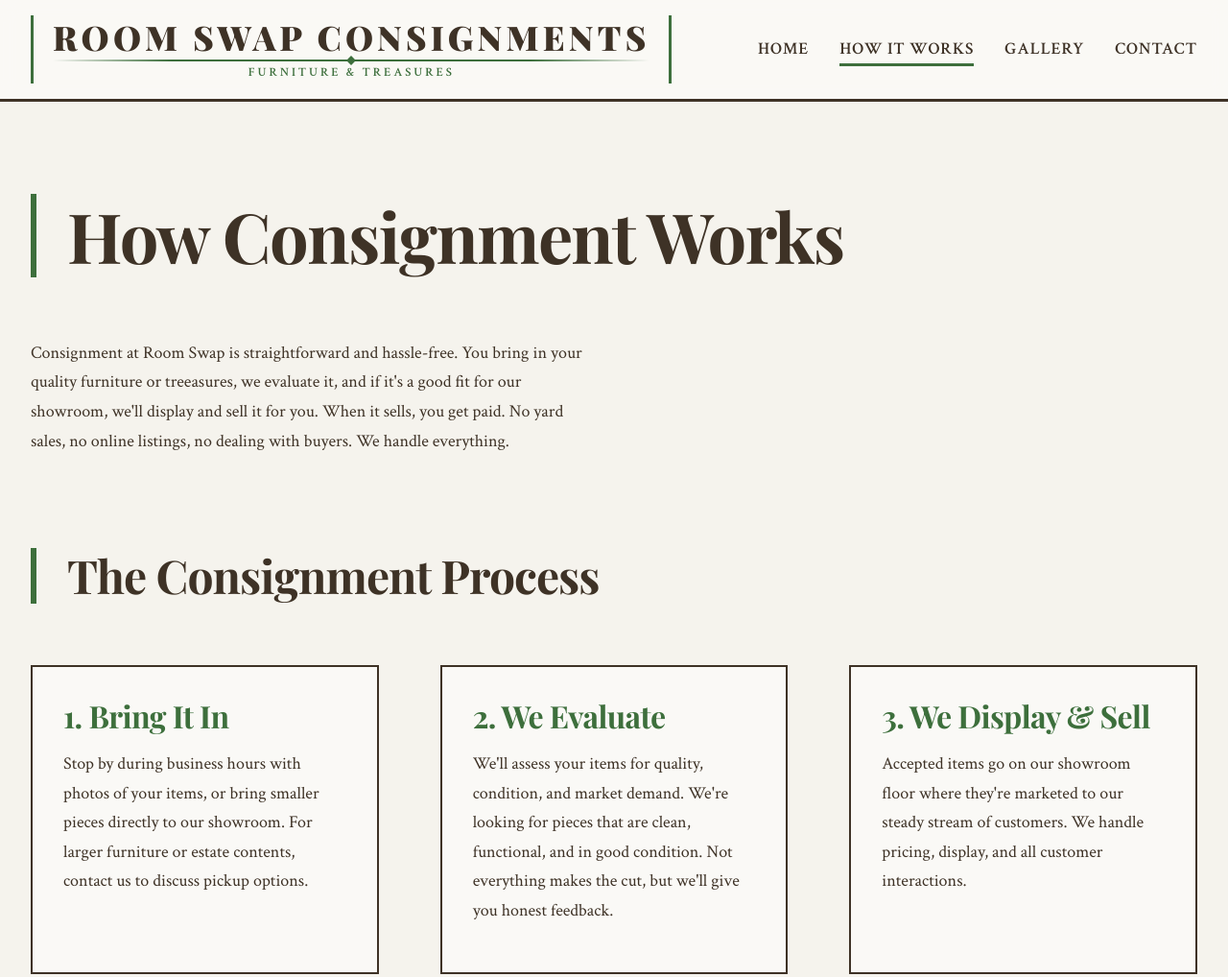
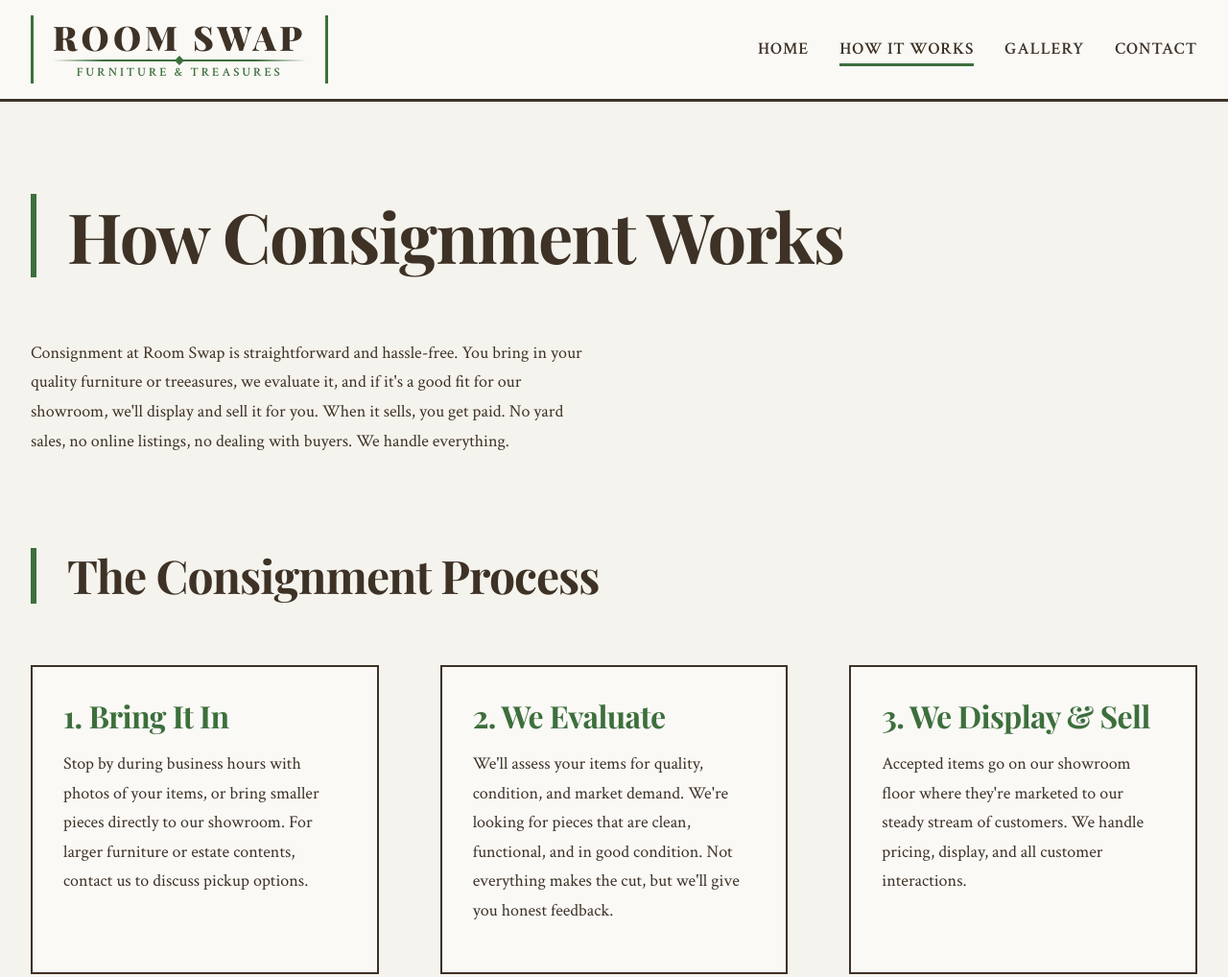
Before and after one commit to estatesaleconnect/roomswap-website, a plain HTML site: page about.html in a window 1280 px wide. Shown: the top 1018 px of the page at 96% size. Drawn offline with nearby package versions, Linux system fonts and the light colour scheme.

Commit message:
Update about.html

```diff
--- a/about.html
+++ b/about.html
@@ -14,7 +14,7 @@
     <header>
         <div class="header-container">
             <a href="index.html" class="logo-container" aria-label="Room Swap - Furniture & Treasures - Home">
-                <span class="logo-main">ROOM SWAP CONSIGNMENTS</span>
+                <span class="logo-main">ROOM SWAP</span>
                 <span class="logo-divider"></span>
                 <span class="logo-sub">Furniture &amp; Treasures</span>
             </a>
```
